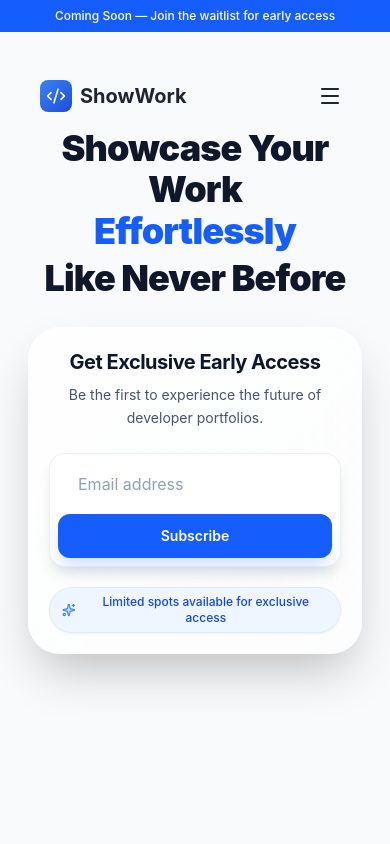
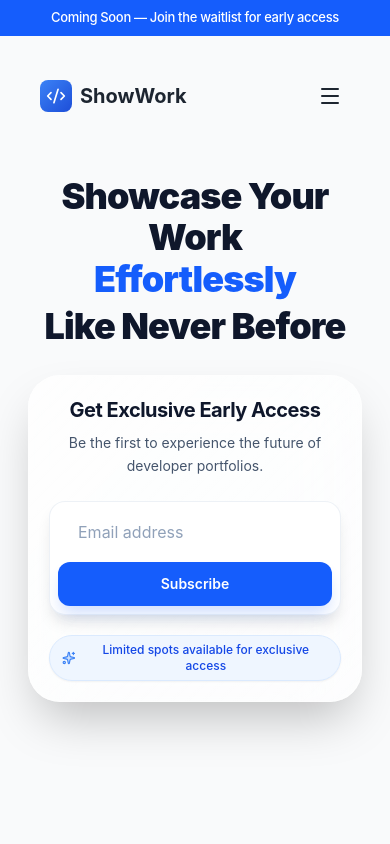
Before and after one commit to kanishksingh17/Showwork-waitinglist, a React (Vite) app: page / in a window 390 px wide. Shown: the top 844 px of the page. Built offline with nearby package versions, Linux system fonts and the light colour scheme.

Commit message:
Adjust banner font size and increase hero top spacing for mobile

```diff
--- a/src/components/ShowWorkLanding.tsx
+++ b/src/components/ShowWorkLanding.tsx
@@ -179,7 +179,7 @@ const ShowWorkLanding = () => {
             {/* Beta Launch Banner */}
             <div className="fixed top-0 left-0 right-0 z-30 bg-blue-600">
                 <div className="max-w-screen-xl mx-auto px-4 py-2 text-white text-center md:px-8">
-                    <p className="font-medium text-xs md:text-base whitespace-nowrap overflow-hidden text-ellipsis">
+                    <p className="font-medium text-[13px] tracking-tight md:text-base whitespace-nowrap overflow-hidden text-ellipsis">
                         Coming Soon — Join the waitlist for early access
                     </p>
                 </div>
@@ -275,7 +275,7 @@ const ShowWorkLanding = () => {
             </header>
 
             {/* Hero Content Section - Mobile-First */}
-            <div className="relative z-10 w-full flex flex-col items-center justify-center" style={{ paddingTop: 'clamp(8rem, 15vh, 12rem)', paddingBottom: 'clamp(1.5rem, 6vh, 3rem)' }}>
+            <div className="relative z-10 w-full flex flex-col items-center justify-center" style={{ paddingTop: 'clamp(11rem, 15vh, 12rem)', paddingBottom: 'clamp(1.5rem, 6vh, 3rem)' }}>
                 <div className="w-full" style={{ maxWidth: 'var(--container-max)', paddingInline: 'var(--container-padding)' }}>
                     <div className="text-center w-full mx-auto" style={{ marginBottom: 'var(--space-2xl)', maxWidth: '56rem' }}>
                         <h1 className="font-black text-slate-900 tracking-tight text-center" style={{
```
